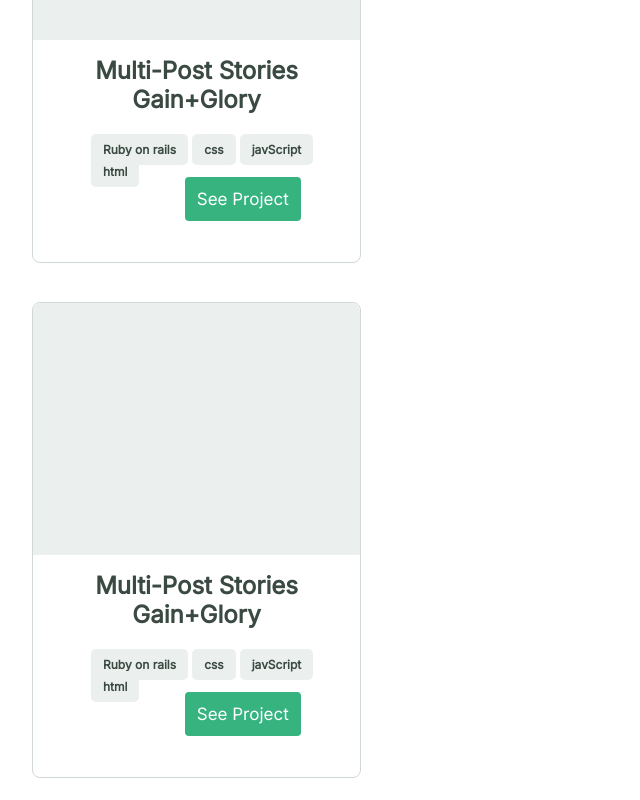
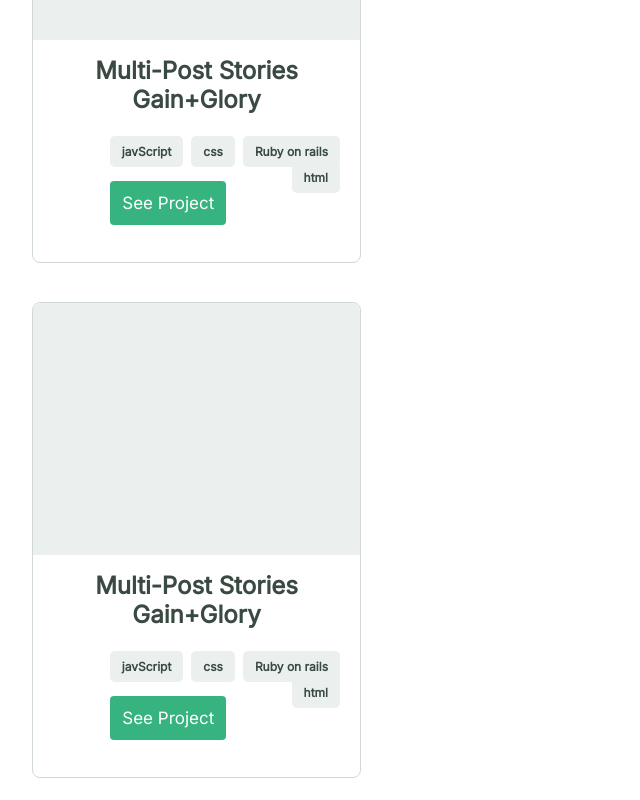
Before and after one commit to Koshao-sys/Personal-Portfolio-Site, a website: page index.html in a window 1280 px wide. Shown: the part 1140-1940 px from the top of the page, without its empty margins (0-640 px from the left). Drawn offline with Linux system fonts and the light colour scheme; files whose address does not match are found by name.

Commit message:
floating rifth the list items

```diff
--- a/style.css
+++ b/style.css
@@ -240,8 +240,8 @@ button {
 .works-inner li {
   text-decoration: none;
   list-style: none;
-  float: left;
-  padding: 2px;
+  float: right;
+  padding: 4px;
 }
 
 .works-inner li a {
```
